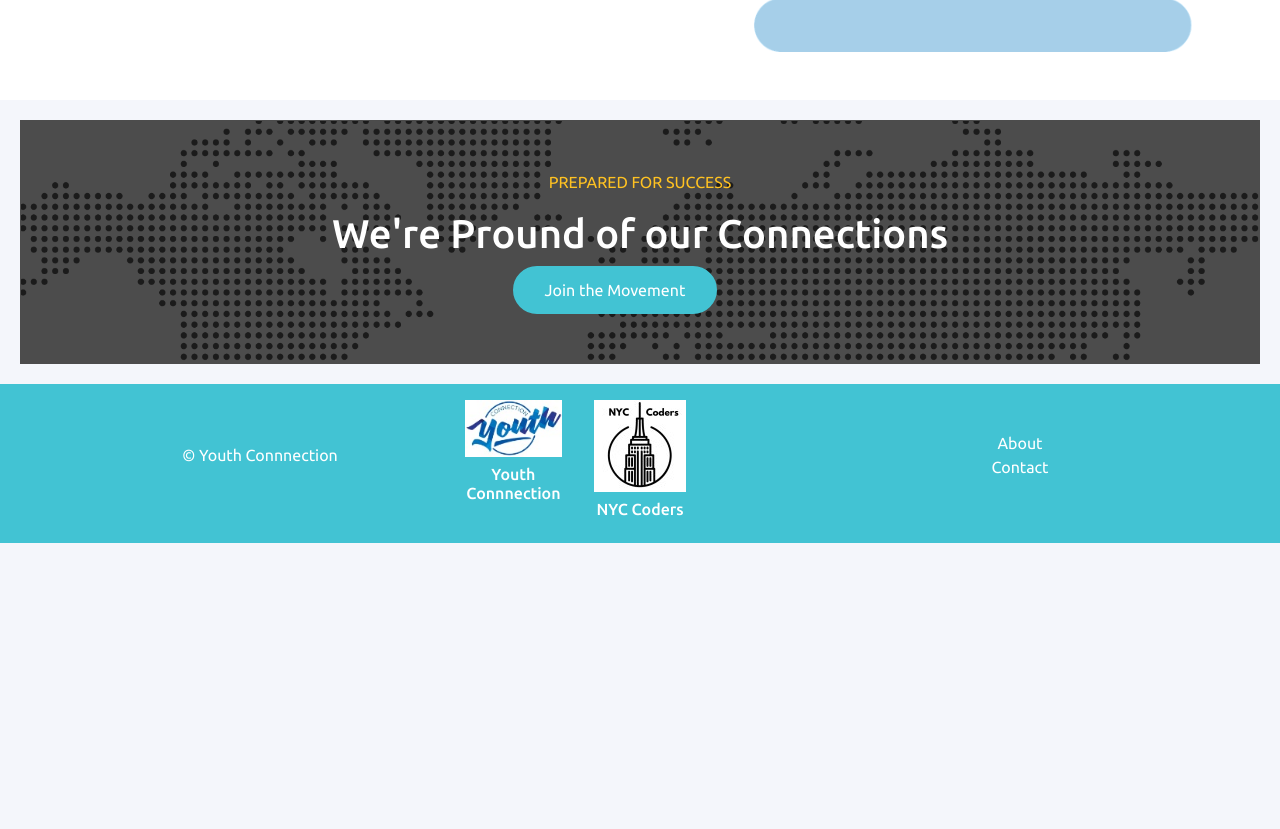
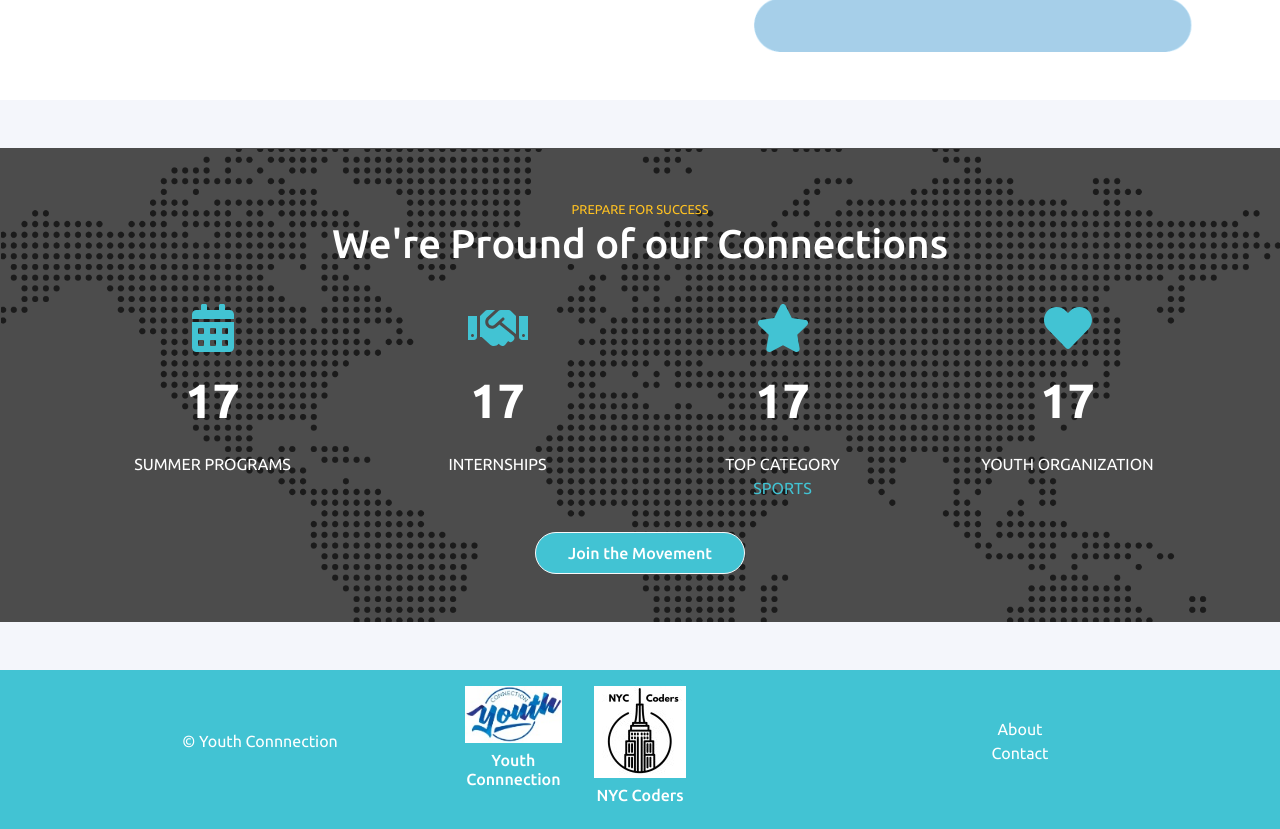
Before and after one commit to noobboon7/TeamHighFive_Front, a React (Create React App) app: page / in a window 1280 px wide. Shown: the part 1140-1969 px from the top of the page. Before the commit the page ends 1683 px from the top, so only its background shows below. Built offline with nearby package versions, Linux system fonts and the light colour scheme; no server answers.

Commit message:
update styles for counter container

```diff
--- a/src/App.css
+++ b/src/App.css
@@ -81,51 +81,45 @@
 
 
 
-.connectionDiv{
-  padding:50px;
-  margin: 20px;
-  display: flex;
-  justify-content: center;
-  flex-wrap: wrap;
+.connectionDiv {
   background-image: url('./static/map.png');
 }
 
-.connect-head-div{
-  width: 100%;
-  color: #ffc222;
-  display: flex;
-  justify-content: center;
+.connectBtn {
+  border-radius: 3em;
+  padding: .5em 2em;
+  font-weight: 500;
+}
+.connectBtnSolid {
+  background-color: var(--color-blue-green);
+  border: 1px solid var(--light);
+  color: white;
 }
 
-.connect-title-div{
-  width: 100%;
-  color: white;
-  display: flex;
-  justify-content: center;
+.connectBtnSolid:hover{
+  background-color: var(--white);
+  border-style: solid;
+  border-color: var(--color-blue-green);
+  color: var(--color-blue-green);
 }
 
-.connectBtn{
-  margin-right: 50px;
-  background-color:#42C3D3;
-  border-style: solid;
-  border-color: #42C3D3;
-  color: white;
-  border-radius: 50px;
-  padding:10px;
-  padding-left: 30px;
-  padding-right: 30px;
+.connection-counter-wrapper .counter-icon {
+  color: var(--color-blue-green);
+  font-size: 3em;
 }
 
-.connectBtn:hover{
-  margin-right: 50px;
-  background-color:white;
-  border-style: solid;
-  border-color: #42C3D3;
-  color: #42C3D3;
-  border-radius: 50px;
-  padding:10px;
-  padding-left: 30px;
-  padding-right: 30px;
+.connection-counter-wrapper .counter-number {
+  font-size: 3em;
+  font-weight: 700;
+}
+
+.connection-counter-wrapper .counter-label {
+  font-size: 1em;
+  text-transform: uppercase;
+}
+.connection-counter-wrapper .counter-label span {
+  display: block;
+  color: var(--color-blue-green);
 }
 
 /* blue #42C3D3 */
--- a/src/components/home/Connections.js
+++ b/src/components/home/Connections.js
@@ -1,16 +1,56 @@
 import React from "react";
+import { FontAwesomeIcon } from "@fortawesome/react-fontawesome";
+import { faCalendarAlt } from "@fortawesome/free-solid-svg-icons";
+import { faHandshake } from "@fortawesome/free-solid-svg-icons";
+import { faStar } from "@fortawesome/free-solid-svg-icons";
+import { faHeart } from "@fortawesome/free-solid-svg-icons";
+import { faFacebook } from "@fortawesome/free-brands-svg-icons";
 
 
 const Connections = () => (
-    <div className='connectionDiv'>
+    <div className='connectionDiv container-fluid d-flex flex-column align-items-center py-5 my-5'>
         <div className='connect-head-div'>
-            <p className='connect-head' > PREPARED FOR SUCCESS</p>
+            <span className='intro-lead'>Prepare for Success</span>
         </div>
-        <div className='connect-title-div'>
+        <div className='text-white'>
             <h1>We're Pround of our Connections</h1>
         </div>
 
-        <button className='connectBtn'>Join the Movement</button>
+        <div className="connection-counter-wrapper container text-white my-3">
+          <div className="row">
+            <div className="col-md-3 text-center">
+              <span className="counter-icon">
+                <FontAwesomeIcon icon={faCalendarAlt} className="m-0" />
+              </span>
+              <p className="counter-number">17</p>
+              <p className="counter-label">Summer Programs</p>
+            </div>
+            <div className="col-md-3 text-center">
+              <span className="counter-icon">
+                <FontAwesomeIcon icon={faHandshake} className="m-0" />
+              </span>
+              <p className="counter-number">17</p>
+              <p className="counter-label">Internships</p>
+            </div>
+
+            <div className="col-md-3 text-center">
+              <span className="counter-icon">
+                <FontAwesomeIcon icon={faStar} className="m-0" />
+              </span>
+              <p className="counter-number">17</p>
+              <p className="counter-label">Top Category<span className="category">Sports</span></p>
+            </div>
+            <div className="col-md-3 text-center">
+              <span className="counter-icon">
+                <FontAwesomeIcon icon={faHeart} className="m-0" />
+              </span>
+              <p className="counter-number">17</p>
+              <p className="counter-label">Youth Organization</p>
+            </div>
+          </div>
+        </div>
+
+        <button className='connectBtn connectBtnSolid'>Join the Movement</button>
     </div>
   );
 
```
